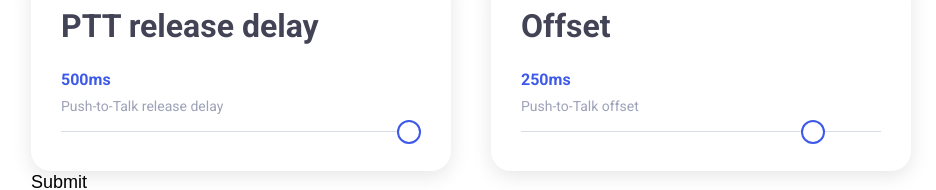
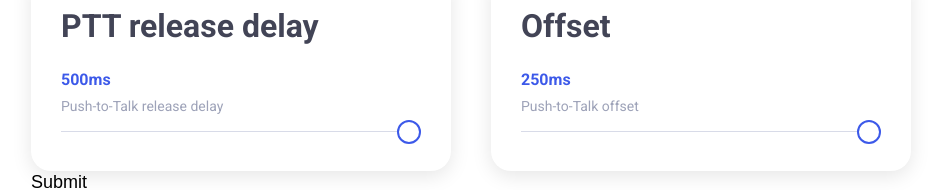
Before and after one commit to on3ure/remoteSmartSDR, a Next.js app in the folder web/: page / in a window 1280 px wide. Shown: the part 334-524 px from the top of the page, without its empty margins (169-1105 px from the left). Built offline with nearby package versions, Linux system fonts and the light colour scheme.

Commit message:
Make slider interactive + add post

```diff
--- a/web/src/components/form/Form.jsx
+++ b/web/src/components/form/Form.jsx
@@ -3,6 +3,8 @@ import { Formik } from 'formik';
 
 import Card from 'components/card/Card';
 import Slider from 'components/slider/Slider';
+
+import SmartSDRFormService from './services/SmartSDRFormService';
 import InputField from './fields/InputField';
 
 const Form = () => {
@@ -11,8 +13,8 @@ const Form = () => {
       initialValues={{
         ip: '',
         port: '',
-        delay: '',
-        offset: '',
+        delay: 500,
+        offset: 250,
       }}
       validate={values => {
         const errors = {};
@@ -28,10 +30,9 @@ const Form = () => {
         return errors;
       }}
       onSubmit={(values, { setSubmitting }) => {
-        setTimeout(() => {
-          alert(JSON.stringify(values, null, 2));
-          setSubmitting(false);
-        }, 400);
+        console.log('posting values:', values);
+        SmartSDRFormService.postData(values);
+        setSubmitting(false);
       }}
      >
        {({
@@ -43,30 +44,40 @@ const Form = () => {
         <div className="form">
           <div className="form__grid">
             <Card title="IP address">
-              <InputField id="ip" name="ip" label="IP address" placeholder="xxx.xxx.x.x" maxLength="15" />
+              <InputField
+                id="ip"
+                name="ip"
+                label="IP address"
+                placeholder="xxx.xxx.x.x"
+                maxLength="15"
+              />
             </Card>
             <Card title="TCP port">
-              <InputField id="port" name="port" label="TCP port" placeholder="xxxx" maxLength="5" />
+              <InputField
+                id="port"
+                name="port"
+                label="TCP port"
+                placeholder="xxxx"
+                maxLength="5"
+              />
             </Card>
             <Card title="PTT release delay">
               <Slider
-                label="Push-to-Talk release delay"
                 id="delay"
                 name="delay"
+                label="Push-to-Talk release delay"
                 min="0"
                 max="4"
-                step="4"
                 steps={[100, 200, 300, 400 ,500]}
               />
             </Card>
             <Card title="Offset">
               <Slider
-                label="Push-to-Talk offset"
                 id="offset"
                 name="offset"
+                label="Push-to-Talk offset"
                 min="0"
                 max="12"
-                step="10"
                 steps={[1, 5, 10, 15, 20, 25, 50, 100, 150, 200, 250, 500, 1000]}
               />
             </Card>
--- a/web/src/components/slider/Slider.jsx
+++ b/web/src/components/slider/Slider.jsx
@@ -2,31 +2,38 @@ import React, {useEffect, useState} from 'react';
 
 import { Field } from 'formik';
 
-const Slider = ({ id, name, label, min, max, step, steps }) => {
-  const [inputNumber, setInputNumber] = useState(0);
-  const [outputNumber, setOutputNumber] = useState(0);
-
-  useEffect(() => {
-    setInputNumber(step);
-    setOutputNumber(steps[step]);
-  }, []);
-
+const Slider = ({ id, name, label, min, max, steps }) => {
+  return (
+    <div className="slider">
+      <Field
+        render={({ form, field }) => {
           const onRangeChange = (event) => {
             const { value: newRange } = event.target;
 
-    setInputNumber(newRange)
-    setOutputNumber(steps[newRange]);
-  }
+            form.setFieldValue(name, steps[newRange]);
+          };
 
           return (
-    <div className="slider">
+            <>
               <div className="slider__value">
-        {outputNumber}ms
+                {field.value[name]}ms
               </div>
               <label htmlFor={name} className="slider__label">
                 {label}
               </label>
-      <Field id={id} name={name} type="range" min={min} max={max} value={inputNumber} onChange={onRangeChange} className="slider__range" />
+              <input
+                id={id}
+                name={name}
+                type="range"
+                min={min}
+                max={max}
+                onChange={onRangeChange}
+                className="slider__range"
+              />
+            </>
+          );
+        }}
+      />
     </div>
   );
 };
```
Lines whose indentation alone changed are shown as unchanged.
